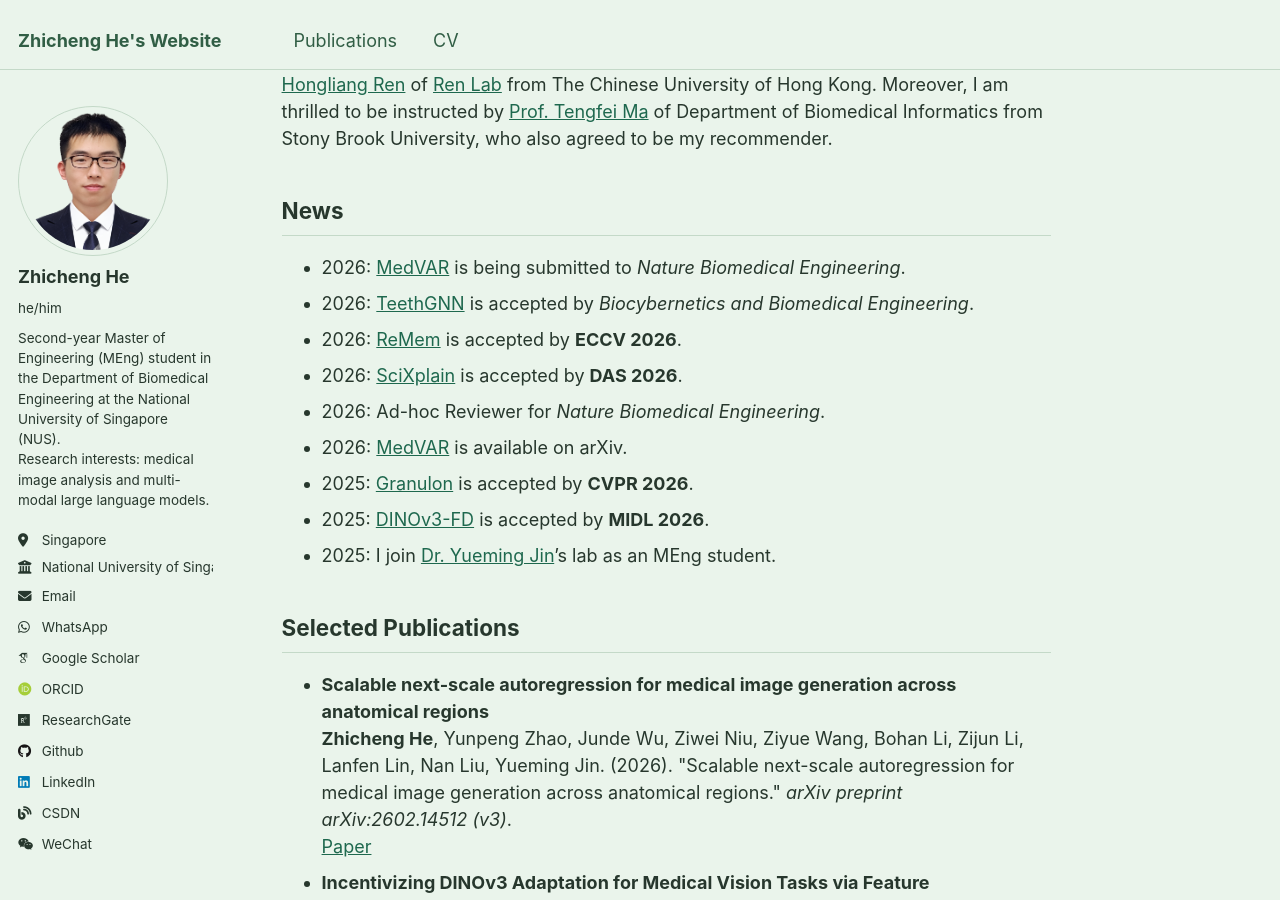
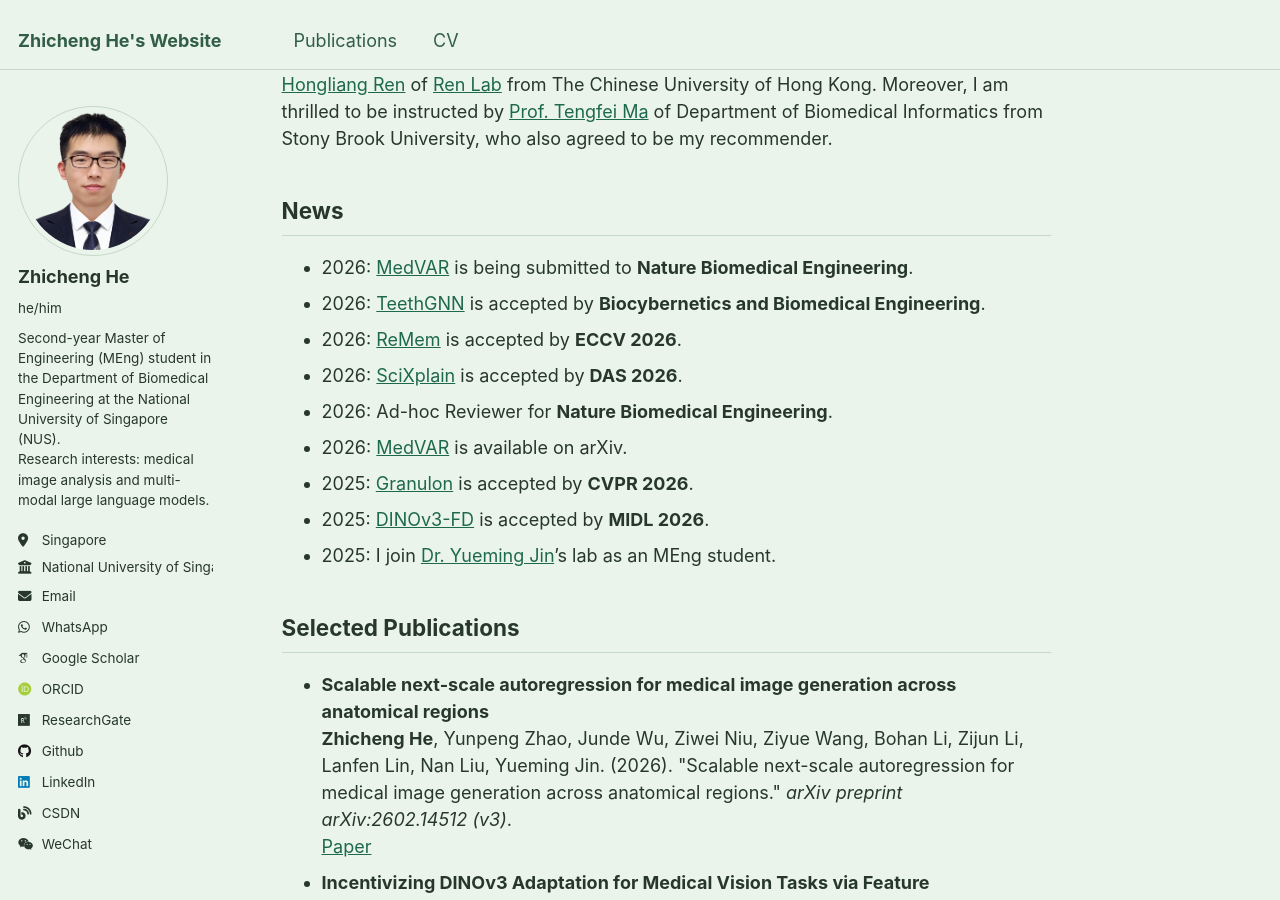
Before and after one commit to hezhicheng2002/hezhicheng2002.github.io, a Jekyll site: the page built from _pages/about.md, in a window 1280 px wide and 900 px high, scrolled down 367 px. Built offline with Jekyll 4.4.1, drawn with Linux system fonts in a browser that asks for light colours; some web fonts are replaced.

Commit message:
Bold journal names in News

```diff
--- a/_pages/about.md
+++ b/_pages/about.md
@@ -16,11 +16,11 @@ I am very fortunate to be advised by [Prof. Xiaoqing Lv](https://ieeexplore.ieee
 
 News
 ------
-- 2026: [MedVAR](https://arxiv.org/abs/2602.14512) is being submitted to <em>Nature Biomedical Engineering</em>.
-- 2026: [TeethGNN](https://arxiv.org/abs/2609.09801) is accepted by <em>Biocybernetics and Biomedical Engineering</em>.
+- 2026: [MedVAR](https://arxiv.org/abs/2602.14512) is being submitted to <strong>Nature Biomedical Engineering</strong>.
+- 2026: [TeethGNN](https://arxiv.org/abs/2609.09801) is accepted by <strong>Biocybernetics and Biomedical Engineering</strong>.
 - 2026: [ReMem](https://arxiv.org/abs/2607.24794) is accepted by <strong>ECCV 2026</strong>.
 - 2026: [SciXplain](https://doi.org/10.1007/978-3-032-36207-0_28) is accepted by <strong>DAS 2026</strong>.
-- 2026: Ad-hoc Reviewer for <em>Nature Biomedical Engineering</em>.
+- 2026: Ad-hoc Reviewer for <strong>Nature Biomedical Engineering</strong>.
 - 2026: [MedVAR](https://arxiv.org/abs/2602.14512) is available on arXiv.
 - 2025: [Granulon](https://openaccess.thecvf.com/content/CVPR2026/html/Mao_Granulon_Awakening_Pixel-Level_Visual_Encoders_with_Adaptive_Multi-Granularity_Semantics_for_CVPR_2026_paper.html) is accepted by <strong>CVPR 2026</strong>.
 - 2025: [DINOv3-FD](https://openreview.net/forum?id=cAVWntFxlF) is accepted by <strong>MIDL 2026</strong>.
```
